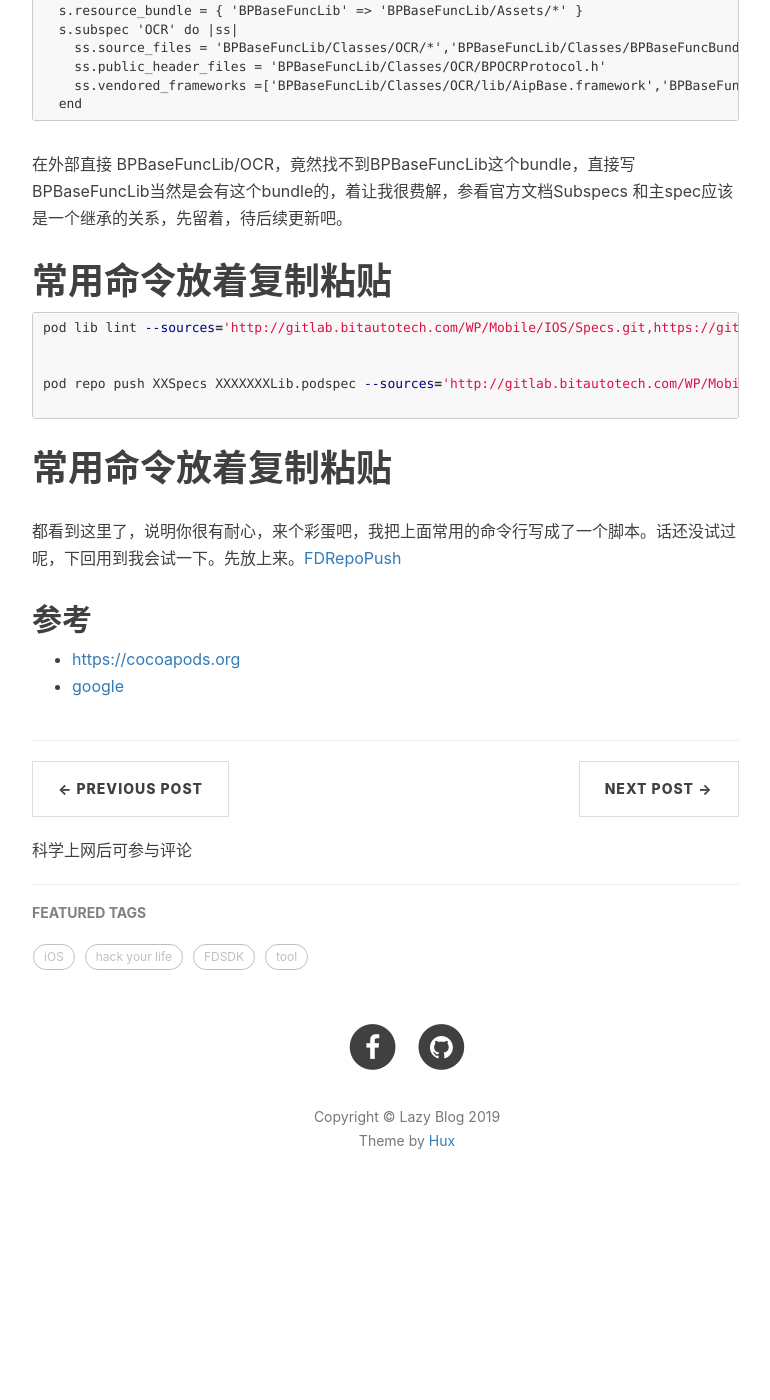
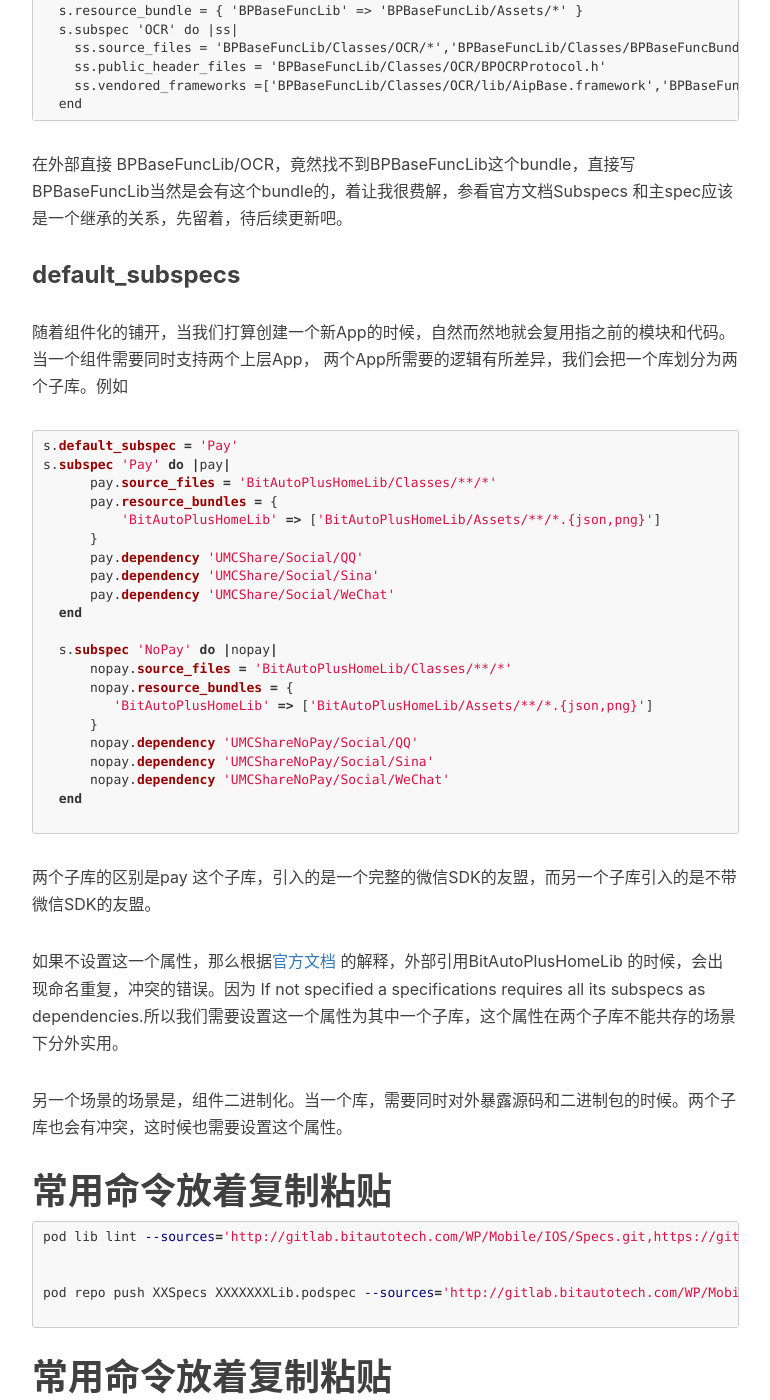
Before and after one commit to toolazytoname/toolazytoname.github.io, a Jekyll site: the page built from _posts/2018-07-04-private-podspec-FAQ.markdown, in a window 1280 px wide and 1400 px high, scrolled down 3997 px. Shown: the whole window, without its empty margins (233-1003 px from the left). Built offline with Jekyll 4.4.1, drawn with Linux system fonts in a browser that asks for light colours; nearby versions of some CDN libraries; comment, search, counter and statistics services are not loaded; before the commit the page ends 5241 px from its top, so only the background shows below that.

Commit message:
增加对于default_subspecs 的解释

```diff
--- a/_posts/2018-07-04-private-podspec-FAQ.markdown
+++ b/_posts/2018-07-04-private-podspec-FAQ.markdown
@@ -167,6 +167,46 @@ spec.pod_target_xcconfig = { 'OTHER_LDFLAGS' => '-lObjC' }
 
 在外部直接 BPBaseFuncLib/OCR，竟然找不到BPBaseFuncLib这个bundle，直接写BPBaseFuncLib当然是会有这个bundle的，着让我很费解，参看官方文档Subspecs 和主spec应该是一个继承的关系，先留着，待后续更新吧。
 
+### default_subspecs
+
+随着组件化的铺开，当我们打算创建一个新App的时候，自然而然地就会复用指之前的模块和代码。当一个组件需要同时支持两个上层App， 两个App所需要的逻辑有所差异，我们会把一个库划分为两个子库。例如
+
+~~~ruby
+s.default_subspec = 'Pay'
+s.subspec 'Pay' do |pay|
+      pay.source_files = 'BitAutoPlusHomeLib/Classes/**/*'
+      pay.resource_bundles = {
+          'BitAutoPlusHomeLib' => ['BitAutoPlusHomeLib/Assets/**/*.{json,png}']
+      }
+      pay.dependency 'UMCShare/Social/QQ'
+      pay.dependency 'UMCShare/Social/Sina'
+      pay.dependency 'UMCShare/Social/WeChat'
+  end
+
+  s.subspec 'NoPay' do |nopay|
+      nopay.source_files = 'BitAutoPlusHomeLib/Classes/**/*'
+      nopay.resource_bundles = {
+         'BitAutoPlusHomeLib' => ['BitAutoPlusHomeLib/Assets/**/*.{json,png}']
+      }
+      nopay.dependency 'UMCShareNoPay/Social/QQ'
+      nopay.dependency 'UMCShareNoPay/Social/Sina'
+      nopay.dependency 'UMCShareNoPay/Social/WeChat'
+  end
+
+~~~
+
+两个子库的区别是pay 这个子库，引入的是一个完整的微信SDK的友盟，而另一个子库引入的是不带微信SDK的友盟。
+
+如果不设置这一个属性，那么根据[官方文档](https://guides.cocoapods.org/syntax/podspec.html#specification) 的解释，外部引用BitAutoPlusHomeLib 的时候，会出现命名重复，冲突的错误。因为 If not specified a specifications requires all its subspecs as dependencies.所以我们需要设置这一个属性为其中一个子库，这个属性在两个子库不能共存的场景下分外实用。
+
+
+
+另一个场景的场景是，组件二进制化。当一个库，需要同时对外暴露源码和二进制包的时候。两个子库也会有冲突，这时候也需要设置这个属性。
+
+
+
+
+
 # 常用命令放着复制粘贴
 
 ~~~shell
```
